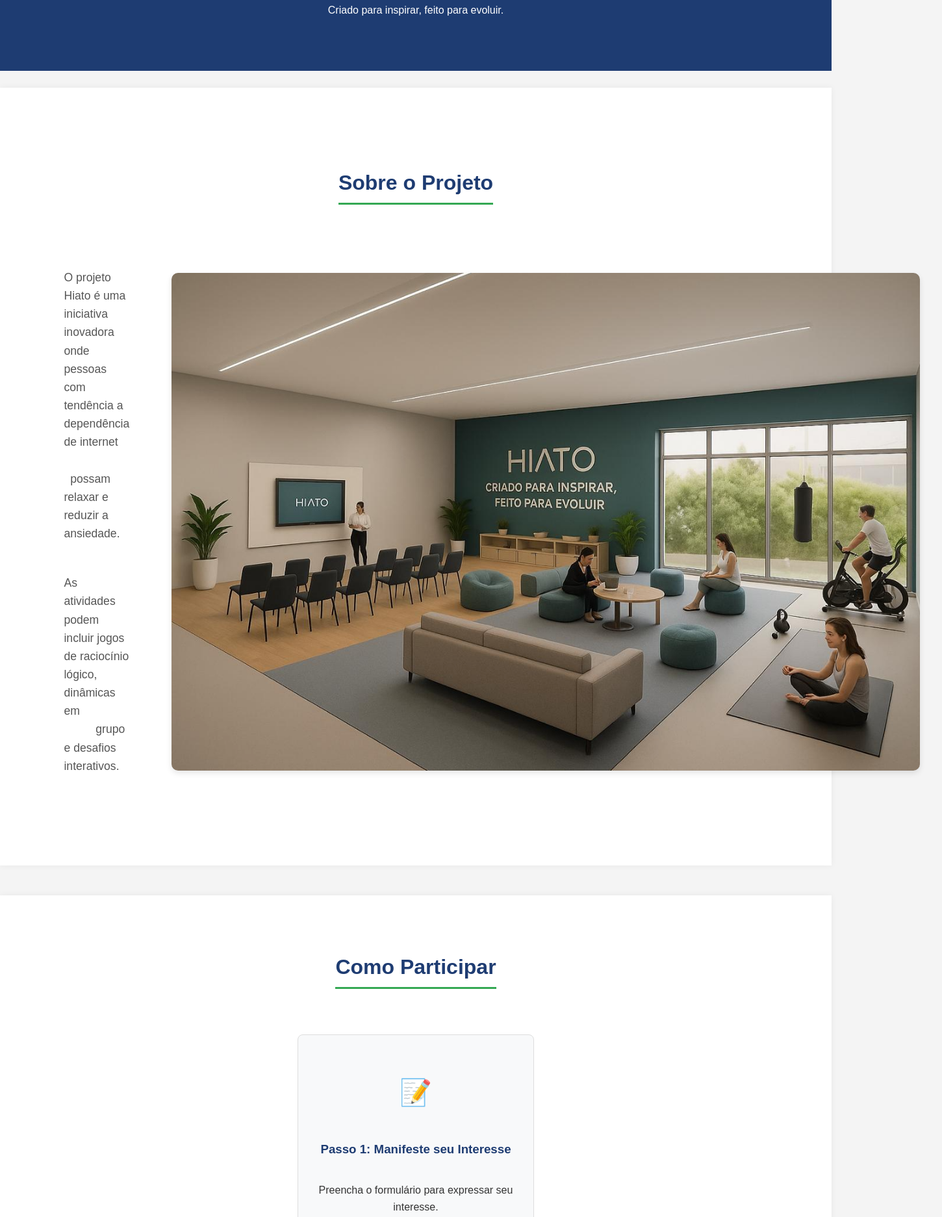
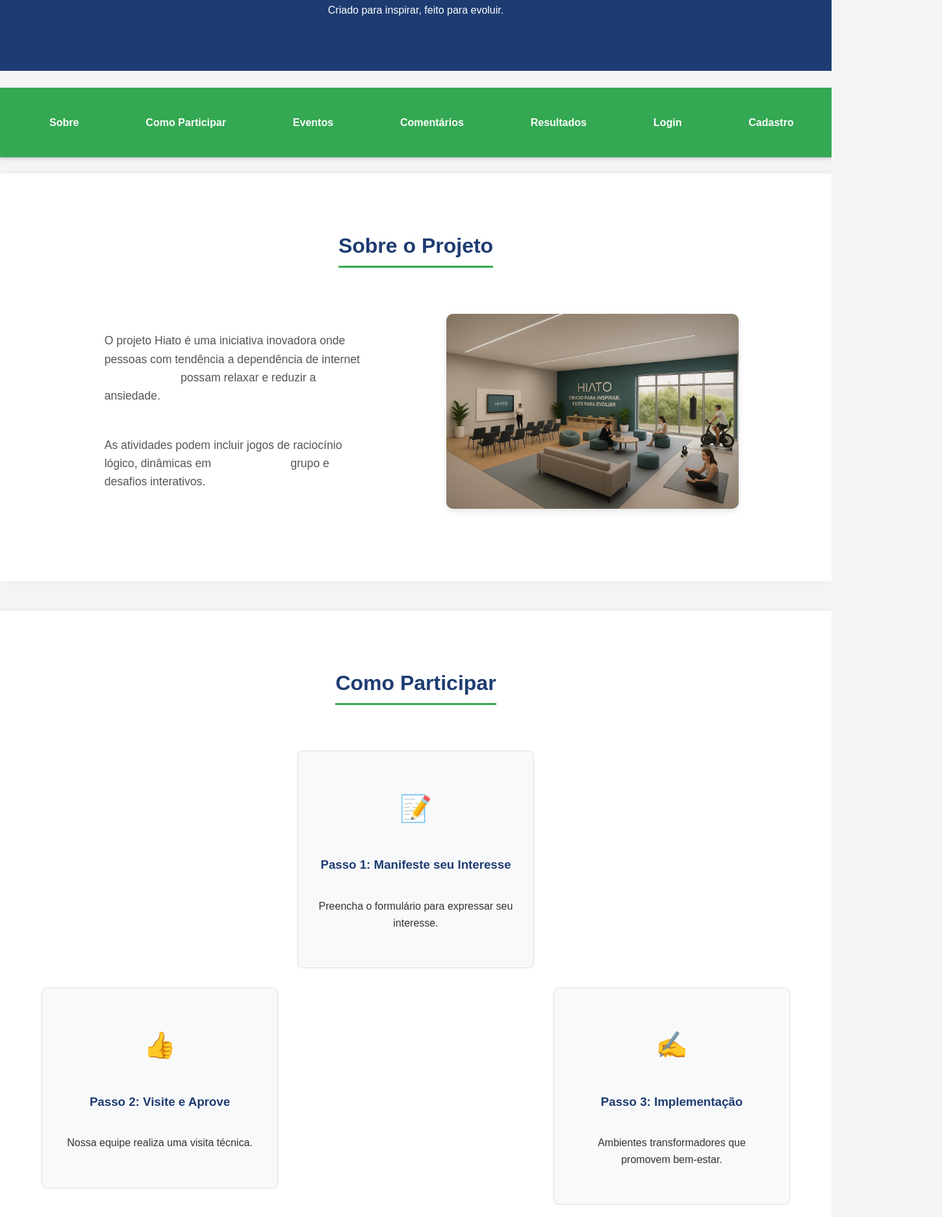
Before and after one commit to thallesaraujo870/Hiato6, a plain HTML site: page Hiato6/index.html in a window 1280 px wide. Shown: the part 169-2042 px from the top of the page at 65% size, 1450 px wide, since content can reach past the window. Drawn offline with Linux system fonts and the light colour scheme; no server answers.

Commit message:
tentativa de conserto 4

```diff
--- a/Hiato6/css/style.css
+++ b/Hiato6/css/style.css
@@ -42,14 +42,14 @@ body {
     margin-top: 5px;
 }
 
-/* NAVEGAÇÃO E MENU FIXO (O PONTO CHAVE DA CORREÇÃO) */
+/* NAVEGAÇÃO E MENU (REMOVENDO O FIXO PARA ENCAIXAR ABAIXO DO HERO) */
 nav {
     background: #34a853;
     color: white;
     padding: 15px 0;
-    /* FIXA A NAVEGAÇÃO NO TOPO */
-    position: fixed;
-    top: 0;
+    /* CORREÇÃO 1: Removido position: fixed e top: 0
+       Agora a NAV flui naturalmente abaixo do .hero */
+    position: static;
     width: 100%;
     z-index: 1000;
     box-shadow: 0 2px 5px rgba(0, 0, 0, 0.2);
@@ -158,10 +158,11 @@ section h2 {
     padding-bottom: 5px;
 }
 
-/* CORREÇÃO DO CONTEÚDO ESCONDIDO - AJUSTE FINAL */
+/* CORREÇÃO 1: REMOVE O PADDING EXTRA DA SEÇÃO SOBRE */
 #sobre {
-    /* VALOR AJUSTADO PARA COMPENSAR A ALTURA EXATA DO NAV FIXO (60px + respiro) */
-    padding-top: 75px;
+    /* Retorna ao padding padrão ou ajusta se necessário.
+       Removido o padding-top de 75px/100px */
+    padding-top: 40px;
 }
 
 /* SEÇÃO SOBRE (GRID) */
@@ -179,9 +180,12 @@ section h2 {
     color: #555;
 }
 
+/* CORREÇÃO 2: TAMANHO DA IMAGEM E ALINHAMENTO NO GRID/FLEX */
 .sala-img {
     flex: 1;
-    max-width: 100%;
+    /* Limitamos a largura máxima para que ela não domine o espaço */
+    max-width: 450px;
+    width: 100%;
     height: auto;
     border-radius: 10px;
     box-shadow: 0 4px 10px rgba(0, 0, 0, 0.1);
@@ -193,6 +197,8 @@ section h2 {
     grid-template-columns: repeat(auto-fit, minmax(280px, 1fr));
     gap: 30px;
     margin-top: 40px;
+    /* CORREÇÃO 3: Alinhamento vertical para evitar desalinhamento */
+    align-items: start;
 }
 
 .step {
@@ -201,6 +207,8 @@ section h2 {
     border-radius: 8px;
     border: 1px solid #ddd;
     transition: transform 0.3s, box-shadow 0.3s;
+    /* CORREÇÃO 3: Força altura mínima para os cartões ficarem uniformes */
+    min-height: 250px;
 }
 
 .step:hover {
@@ -309,6 +317,8 @@ section h2 {
     grid-template-columns: repeat(auto-fit, minmax(200px, 1fr));
     gap: 30px;
     margin-top: 40px;
+    /* CORREÇÃO 4: Alinhamento vertical para evitar desalinhamento */
+    align-items: center;
 }
 
 .resultado-card {
@@ -317,6 +327,11 @@ section h2 {
     padding: 30px 20px;
     border-radius: 8px;
     box-shadow: 0 4px 10px rgba(0, 0, 0, 0.2);
+    /* CORREÇÃO 4: Garante altura uniforme para evitar desalinhamento */
+    min-height: 200px;
+    display: flex;
+    flex-direction: column;
+    justify-content: center;
 }
 
 .resultado-number {
@@ -366,31 +381,26 @@ footer {
     margin: 0;
 }
 
-/* MODAIS (A LÓGICA QUE CAUSOU O PROBLEMA DE QUEBRA) */
+/* MODAIS (MANTIDOS ESTÁVEIS) */
 .modal {
     display: none;
-    /* ESCONDIDO POR PADRÃO, ISSO É CRUCIAL */
     position: fixed;
     z-index: 1050;
-    /* Alto Z-index para sobrepor tudo */
     left: 0;
     top: 0;
     width: 100%;
     height: 100%;
     overflow: auto;
     background-color: rgba(0, 0, 0, 0.6);
-    /* Fundo escuro transparente */
 }
 
 .modal.show {
     display: block;
-    /* O JS adiciona a classe 'show' para mostrar */
 }
 
 .modal-content {
     background-color: #fff;
     margin: 10% auto;
-    /* 10% de margem do topo e centralizado */
     padding: 30px;
     border-radius: 10px;
     box-shadow: 0 5px 15px rgba(0, 0, 0, 0.3);
@@ -530,7 +540,9 @@ footer {
         width: 100%;
     }
 
+    /* Ajuste para que a imagem não fique tão grande no mobile */
     .sala-img {
+        max-width: 100%;
         margin-top: 20px;
     }
 }
```
